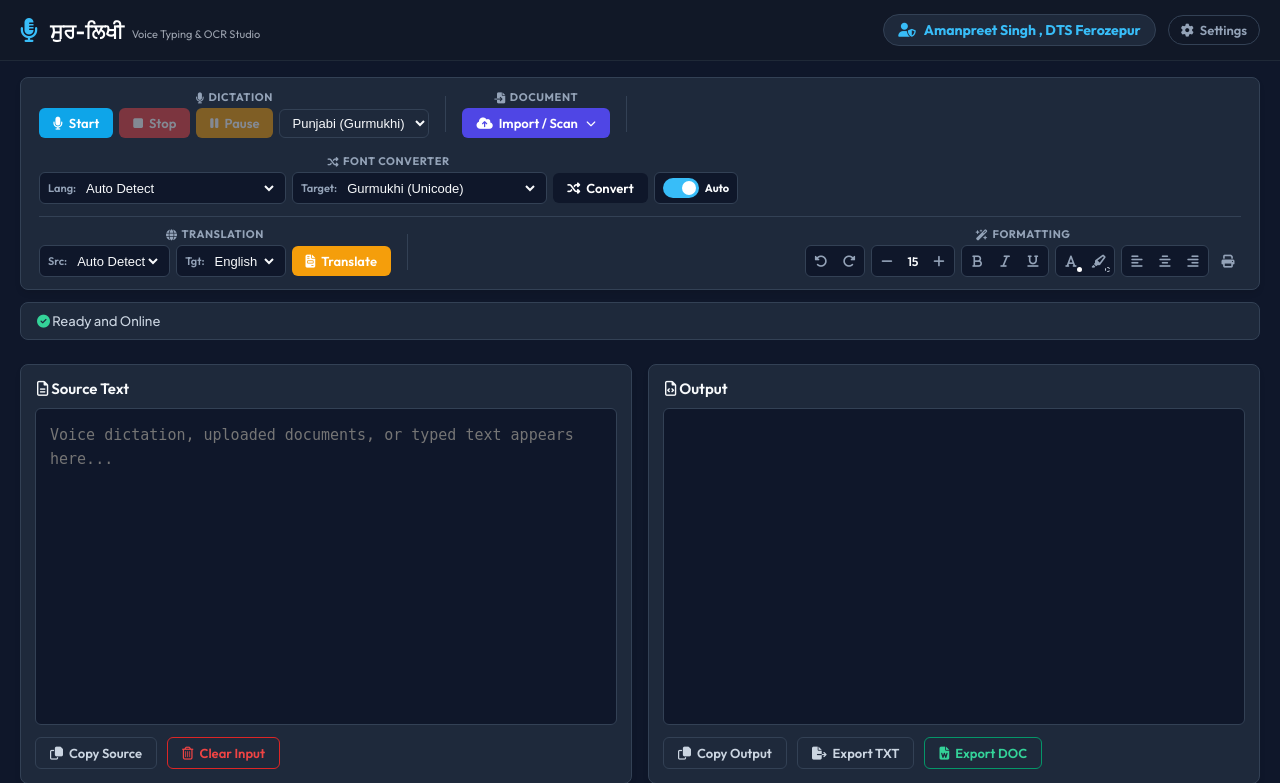
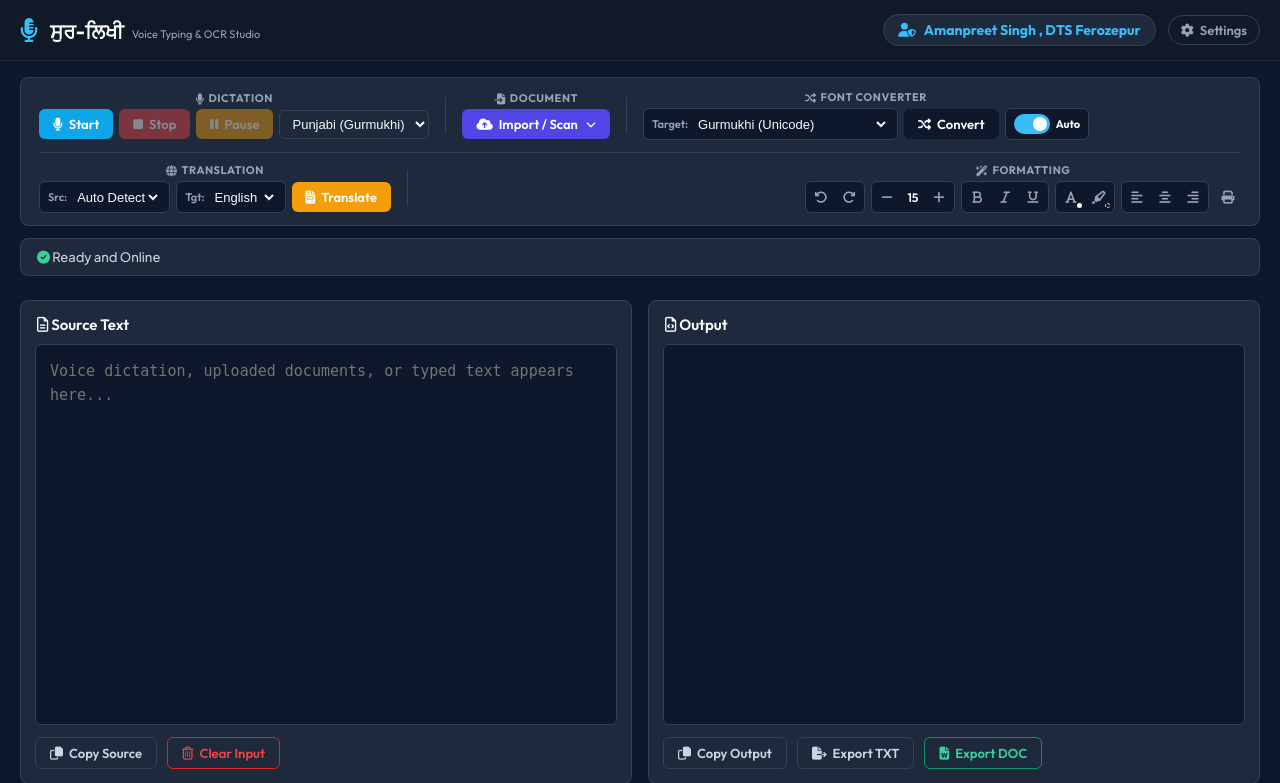
Before and after one commit to amanbhullar88/punjabi-ocr-studio, a Flask app: page / in a window 1280 px wide. Shown: the top 783 px of the page. Run offline with Flask 3, Linux system fonts and the light colour scheme; some libraries are stand-ins or nearby versions.

Commit message:
Add files via upload

```diff
--- a/templates/index.html
+++ b/templates/index.html
@@ -11,7 +11,7 @@
     <!-- FontAwesome for Icons -->
     <link rel="stylesheet" href="https://cdnjs.cloudflare.com/ajax/libs/font-awesome/6.4.0/css/all.min.css">
     <!-- Custom CSS -->
-    <link rel="stylesheet" href="{{ url_for('static', filename='css/style.css') }}?v=2.2">
+    <link rel="stylesheet" href="{{ url_for('static', filename='css/style.css') }}?v=2.3">
 </head>
 <body>
 
@@ -75,20 +75,12 @@
 
                 <div class="group-divider"></div>
 
-                <!-- Group 3: Font Conversion -->
+                <!-- Group 3: Font Converter (Removed Source Font, same line as Import/Scan) -->
                 <div class="toolbar-group">
                     <div class="group-title"><i class="fa-solid fa-shuffle"></i> Font Converter</div>
                     <div class="group-controls">
-                        <div class="select-wrapper">
-                            <span class="control-label">Lang:</span>
-                            <select id="sourceFont" class="form-select">
-                                <option value="auto">Auto Detect</option>
-                                <option value="Unicode">Unicode (Raavi)</option>
-                                <option value="AnmolLipi">Anmol Lipi</option>
-                                <option value="Asees">Asees</option>
-                                <option value="GurumukhiLys">Gurumukhi Lys (CCTNS CAS)</option>
-                            </select>
-                        </div>
+                        <!-- We hardcode sourceFont as a hidden input to keep JS working -->
+                        <input type="hidden" id="sourceFont" value="auto">
 
                         <div class="select-wrapper">
                             <span class="control-label">Target:</span>
@@ -299,6 +291,6 @@
 <!-- Tesseract.js CDN for Free Local OCR Fallback -->
 <script src="https://cdn.jsdelivr.net/npm/tesseract.js@5/dist/tesseract.min.js"></script>
 <!-- Custom JS -->
-<script src="{{ url_for('static', filename='js/script.js') }}?v=2.2"></script>
+<script src="{{ url_for('static', filename='js/script.js') }}?v=2.3"></script>
 </body>
 </html>
```
